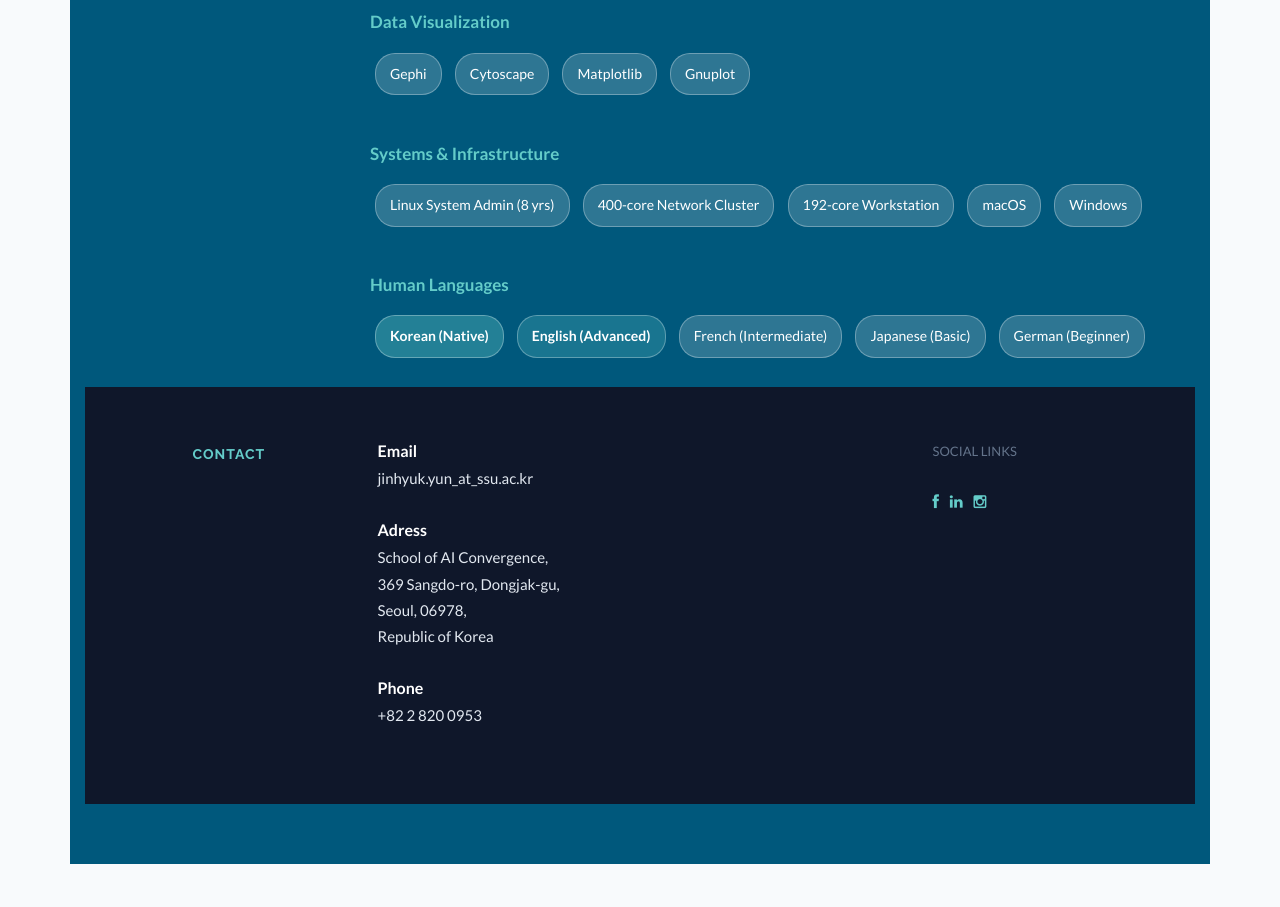
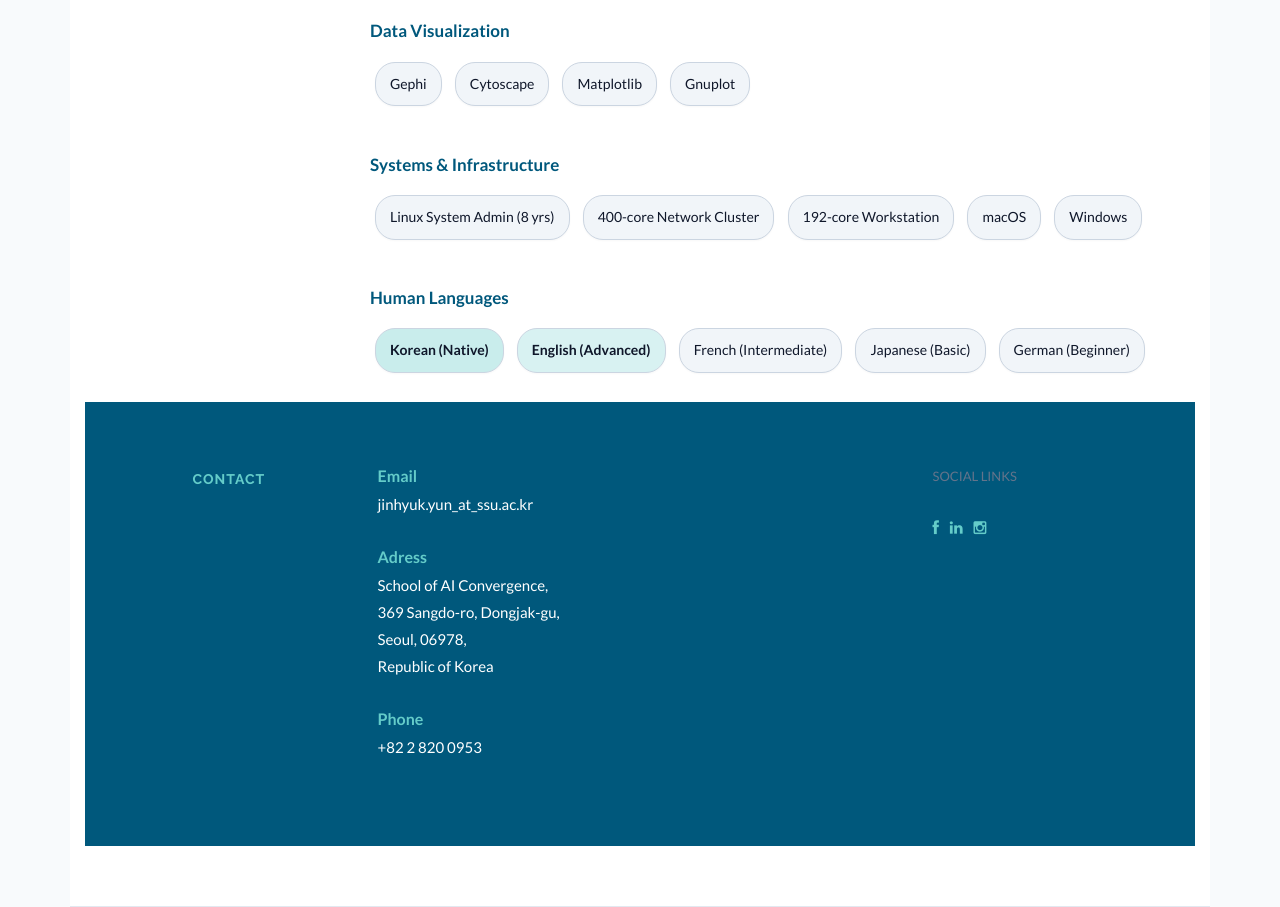
Before and after one commit to bluekura/bluekura.github.io, a plain HTML site: page index.html in a window 1280 px wide. Shown: the part 5714-6621 px from the top of the page. Before the commit the page ends 6578 px from the top, so only its background shows below. Drawn offline with Linux system fonts and the light colour scheme.

Commit message:
Update background colors, track CV PDF, update Google Scholar ID, SSU AI link, and KAIST CSSPL link

```diff
--- a/assets/css/main.css
+++ b/assets/css/main.css
@@ -170,7 +170,7 @@ a:focus {
 	text-shadow: 0 2px 8px rgba(0, 0, 0, 0.6);
 }
 
-/* Intro Wrap */
+/* Intro Wrap (About Section) */
 
 #intro {
 	background: #00587C;
@@ -208,23 +208,25 @@ a:focus {
 	vertical-align: middle;
 }
 
-/* Skills Wrap */
+/* Skills Wrap (Now Light Background similar to other sections) */
 
 #skillswrap {
-	background: #00587C;
+	background: #ffffff;
 	padding-top: 60px;
 	padding-bottom: 60px;
-	color: #ffffff;
+	color: #1e293b;
+	border-top: 1px solid #e2e8f0;
+	border-bottom: 1px solid #e2e8f0;
 }
 
 #skillswrap h5 {
-	color: #64CCC9 !important;
+	color: #00587C !important;
 	font-weight: 700;
 	letter-spacing: 1px;
 }
 
 #skillswrap p {
-	color: #ffffff !important;
+	color: #1e293b !important;
 }
 
 .skill-pill-container {
@@ -234,35 +236,37 @@ a:focus {
 
 .skill-badge {
     display: inline-block;
-    background: rgba(255, 255, 255, 0.18);
-    color: #ffffff !important;
-    padding: 5px 14px;
+    background: #f1f5f9;
+    color: #0f172a !important;
+    padding: 6px 14px;
     margin: 4px 5px;
     border-radius: 20px;
     font-size: 14px;
     font-weight: 500;
-    border: 1px solid rgba(255, 255, 255, 0.3);
+    border: 1px solid #cbd5e1;
+    box-shadow: 0 1px 2px rgba(0, 0, 0, 0.03);
 }
 
 .skill-category-label {
-    color: #64CCC9 !important;
+    color: #00587C !important;
     font-weight: 700;
     font-size: 17px;
     margin-bottom: 8px;
 }
 
-/* Footer Wrap */
+/* Footer Wrap (Contact Section - Now Deep Ocean Blue #00587C like former skills BG) */
 
 #footwrap {
-	background: #0f172a;
-	padding-top: 50px;
-	padding-bottom: 50px;
+	background: #00587C;
+	padding-top: 60px;
+	padding-bottom: 60px;
 	color: #ffffff;
 }
 
 #footwrap p {
-	color: #e2e8f0 !important;
+	color: #ffffff !important;
 	font-size: 15px;
+	line-height: 1.8;
 }
 
 #footwrap h5 {
@@ -273,7 +277,7 @@ a:focus {
 
 #footwrap t {
 	font-weight: 700;
-	color: #ffffff !important;
+	color: #64CCC9 !important;
 }
 
 #footwrap i {
@@ -292,13 +296,13 @@ a:focus {
 /* Copyright Wrap */
 
 #c {
-	background: #050914;
+	background: #004663;
 	padding-top: 15px;
 	text-align: right;
 }
 
 #c p {
-	color: #94a3b8 !important;
+	color: #e2e8f0 !important;
 }
 
 /* Global Values */
--- a/index.html
+++ b/index.html
@@ -83,7 +83,7 @@
 				</div>
 				<div class="col-lg-6">
 					<p>
-					I am an Associate Professor at <a href="http://aix.ssu.ac.kr/main" target = "new">School of AI Convergence, Soongsil University</a>. <br>
+					I am an Associate Professor at <a href="https://ai.ssu.ac.kr/" target="_blank">School of AI Convergence, Soongsil University</a>. <br>
 					I study human knowledge as a living interactive network, and how ideas diffuse through it. My research runs across collective knowledge platforms (Wikipedia, Wikidata, GitHub, Stack Overflow), the evolution of science and technology (papers and patents), and creativity in cultural domains (art and music). Currently, my work examines how AI agents produce, distort, and diffuse knowledge.
 					<br><br>
 					Research interests:<br>
@@ -97,7 +97,7 @@
 				</div>
 				<div class="col-lg-3">
 					<p><a href="data/Curriculum_Vitae_20260731.pdf" target="_blank" style="color: white;"><i class="icon-file"></i> <sm>DOWNLOAD CV</sm></a></p>
-					<p><a href="https://scholar.google.com/citations?user=Y3a9vT0AAAAJ" target="_blank" style="color: white;"><i class="icon-user"></i> <sm>GOOGLE SCHOLAR</sm></a></p>
+					<p><a href="https://scholar.google.com/citations?user=Y9y2hGkAAAAJ" target="_blank" style="color: white;"><i class="icon-user"></i> <sm>GOOGLE SCHOLAR</sm></a></p>
 					<p><a href="https://orcid.org/0000-0002-0218-1699" target="_blank" style="color: white;"><i class="icon-globe"></i> <sm>ORCID</sm></a></p>
 					<p><a href="https://github.com/bluekura" target="_blank" style="color: white;"><i class="icon-github"></i> <sm>GITHUB</sm></a></p>
 				</div>
@@ -132,7 +132,7 @@
 					<p><t>Associate Professor</t><br/>
 						School of AI Convergence<br/>
 						Soongsil University<br/>
-						<a href="http://aix.ssu.ac.kr/main" target = "new">Homepage</a><br/>
+						<a href="https://ai.ssu.ac.kr/" target="_blank">Homepage</a><br/>
 					</p>
 				</div>
 				<div class="col-lg-3">
@@ -145,7 +145,7 @@
 					<p><t>Assistant Professor</t><br/>
 						School of AI Convergence<br/>
 						Soongsil University<br/>
-						<a href="http://aix.ssu.ac.kr/main" target = "new">Homepage</a><br/>
+						<a href="https://ai.ssu.ac.kr/" target="_blank">Homepage</a><br/>
 					</p>
 				</div>
 				<div class="col-lg-3">
@@ -193,7 +193,7 @@
 						Korea Advanced Institute of Science and Technology (KAIST)<br/>
 						Ph. D. in Physics (Thesis: Theoretical Study on Spreading in Human Society, Advisor: Hawoong Jeong)<br/>
 						Complex Systems and Statistical Physics Lab.<br/>
-						<a href="http://stat.kaist.ac.kr" target = "new">Lab. Homepage</a><br/>
+						<a href="https://stat.kaist.ac.kr:2583/" target="_blank">Lab. Homepage</a><br/>
 					</p>
 				</div>
 				<div class="col-lg-3">
```
Also changed, not shown: 1 other file.
